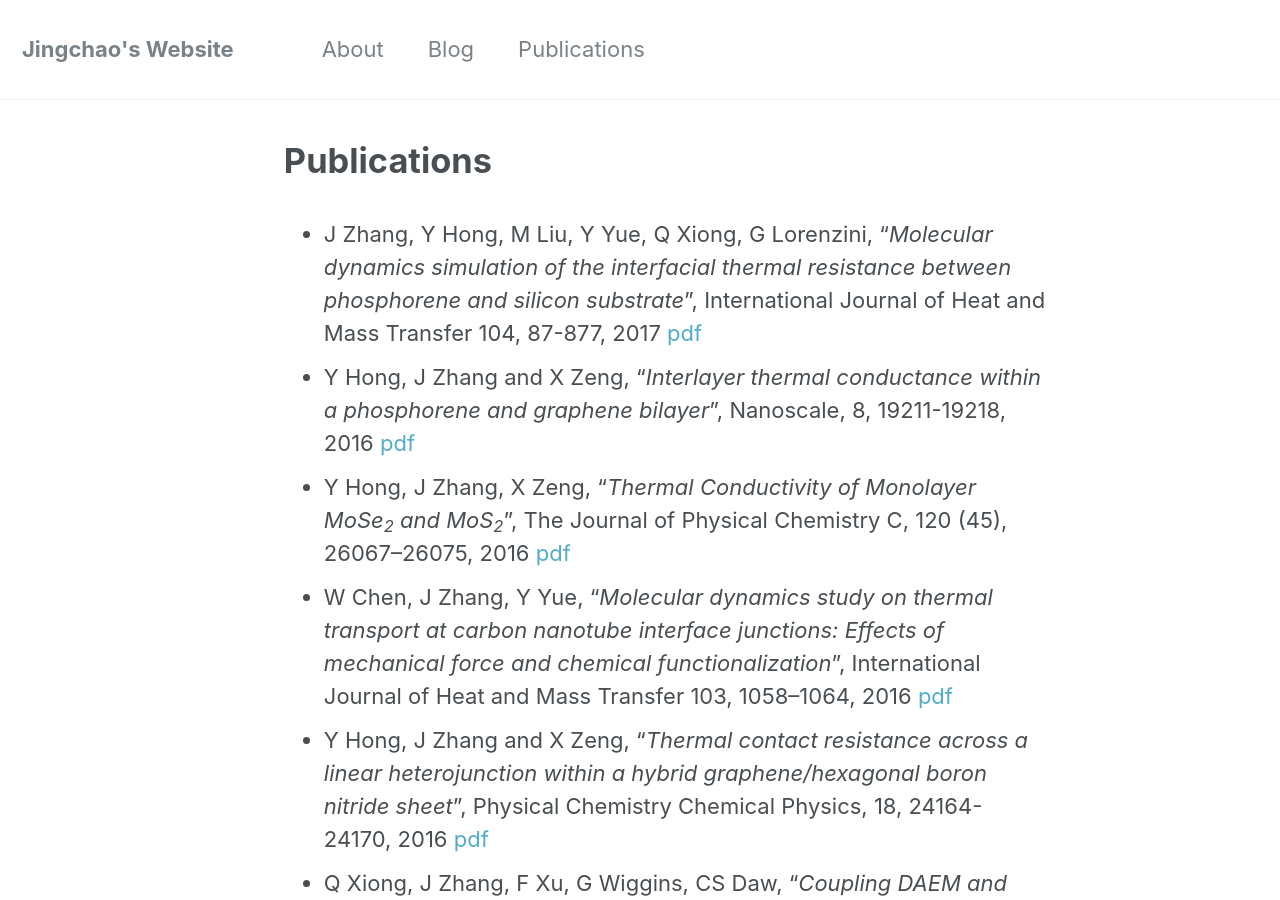
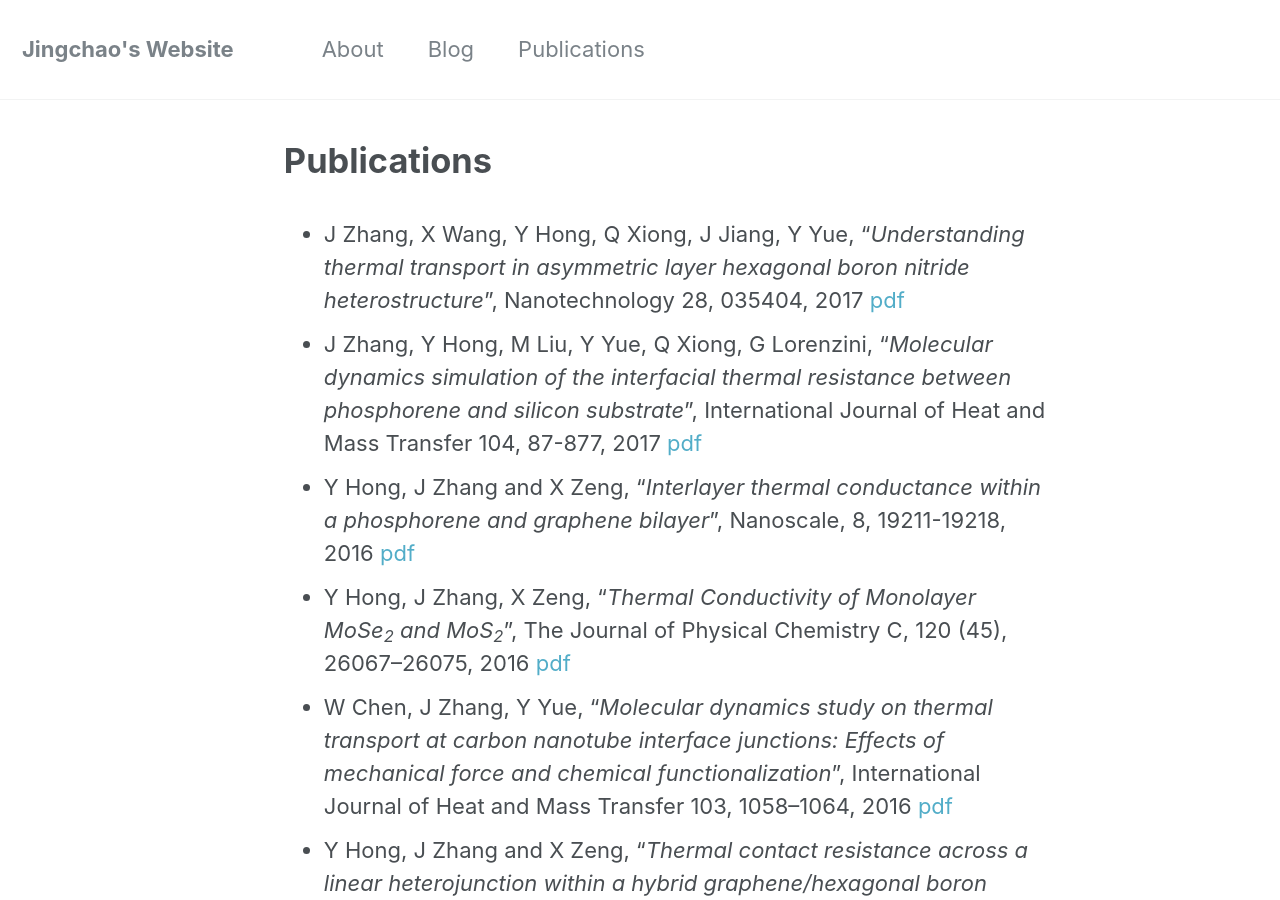
Before and after one commit to JingchaoZhang/JingchaoZhang.github.io, a Jekyll site: the page built from _pages/publications.md, in a window 1280 px wide and 900 px high. Built offline with Jekyll 4.4.1, drawn with Linux system fonts in a browser that asks for light colours.

Commit message:
Update publications.md

```diff
--- a/_pages/publications.md
+++ b/_pages/publications.md
@@ -5,6 +5,7 @@ permalink: /publications/
 author_profile: false
 ---
 
+- J Zhang, X Wang, Y Hong, Q Xiong, J Jiang, Y Yue, "_Understanding thermal transport in asymmetric layer hexagonal boron nitride heterostructure_", Nanotechnology 28, 035404, 2017 [pdf](https://drive.google.com/file/d/0B3Yj4QkZpI-dMnBVbi1oWUQ2b00/view?usp=sharing)
 - J Zhang, Y Hong, M Liu, Y Yue, Q Xiong, G Lorenzini, "_Molecular dynamics simulation of the interfacial thermal resistance between phosphorene and silicon substrate_", International Journal of Heat and Mass Transfer 104, 87-877, 2017 [pdf](https://drive.google.com/file/d/0B3Yj4QkZpI-deGVXQ0pybURsRjA/view?usp=sharing)
 - Y Hong, J Zhang and X Zeng, "_Interlayer thermal conductance within a phosphorene and graphene bilayer_", Nanoscale, 8, 19211-19218, 2016 [pdf](https://drive.google.com/file/d/0B3Yj4QkZpI-dOF9EaGk5UnBwQm8/view?usp=sharing)
 - Y Hong, J Zhang, X Zeng, "_Thermal Conductivity of Monolayer MoSe<sub>2</sub> and MoS<sub>2</sub>_", The Journal of Physical Chemistry C, 120 (45), 26067–26075, 2016 [pdf](https://drive.google.com/file/d/0B3Yj4QkZpI-dSmZpd0RqVUprc1U/view?usp=sharing)
```
